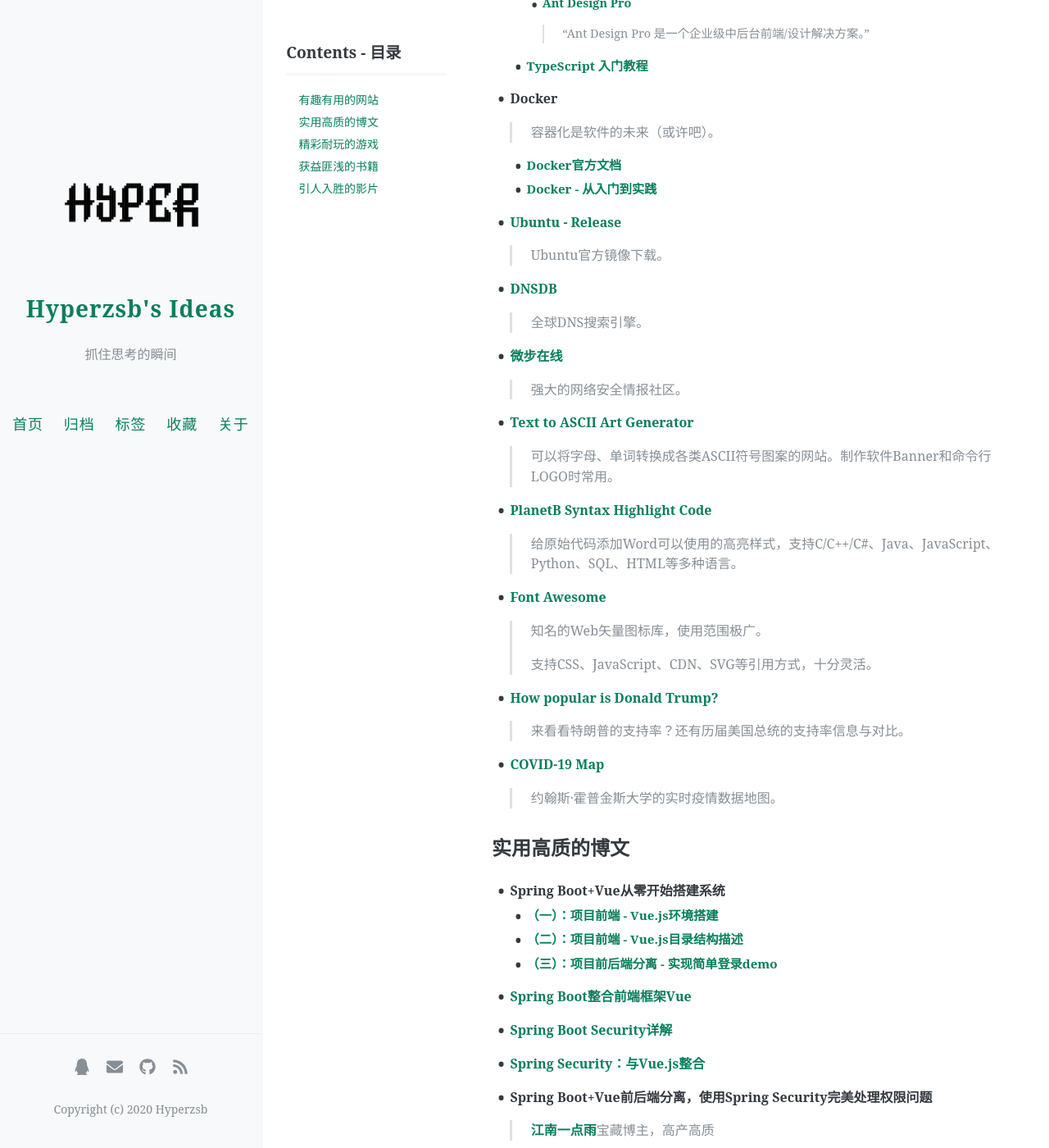
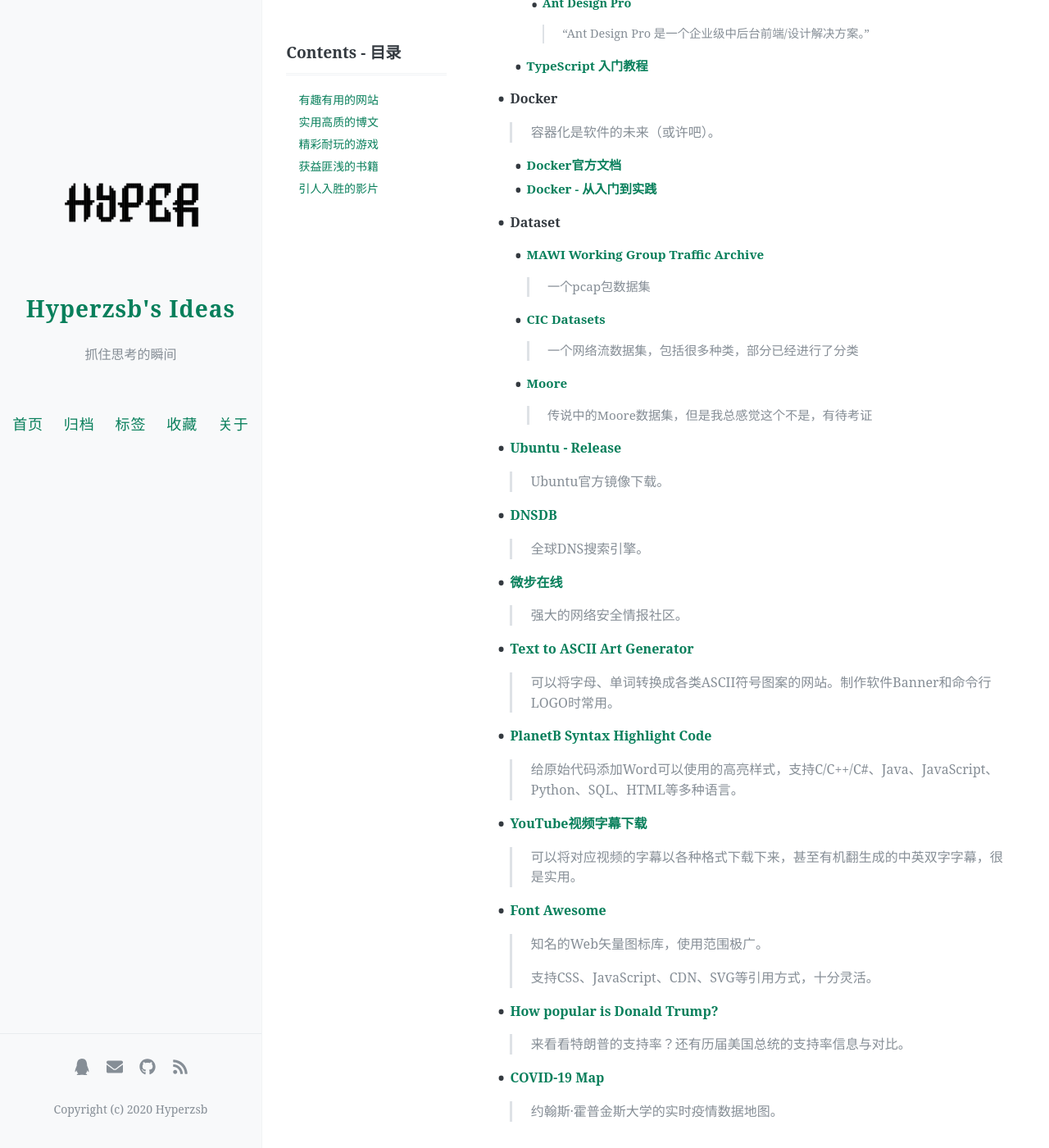
Before and after one commit to Hyperzsb/blog, a Jekyll site: the page built from collections/index.md, in a window 1280 px wide and 1400 px high, scrolled down 2787 px. Shown: the whole window at 82% size. Built offline with Jekyll 4.4.1, drawn with Linux system fonts in a browser that asks for light colours; comment, search, counter and statistics services are not loaded.

Commit message:
[feat]Update Collections

```diff
--- a/collections/index.md
+++ b/collections/index.md
@@ -141,6 +141,20 @@
   - **[Docker官方文档](https://docs.docker.com/)**
   - **[Docker - 从入门到实践](https://yeasy.gitbooks.io/docker_practice/content/)**
 
+- **Dataset**
+
+  - **[MAWI Working Group Traffic Archive](http://mawi.wide.ad.jp/mawi/)**
+
+    > 一个pcap包数据集
+
+  - **[CIC Datasets](https://www.unb.ca/cic/datasets/)**
+
+    > 一个网络流数据集，包括很多种类，部分已经进行了分类
+
+  - **[Moore](https://www.cl.cam.ac.uk/research/srg/netos/projects/archive/nprobe/data/index.html)**
+
+    > 传说中的Moore数据集，但是我总感觉这个不是，有待考证
+
 - **[Ubuntu - Release](http://releases.ubuntu.com/)**
 
   > Ubuntu官方镜像下载。
@@ -160,6 +174,10 @@
 - **[PlanetB Syntax Highlight Code](http://www.planetb.ca/syntax-highlight-word/)**
 
   > 给原始代码添加Word可以使用的高亮样式，支持C/C++/C#、Java、JavaScript、Python、SQL、HTML等多种语言。
+
+- **[YouTube视频字幕下载](https://zhuwei.me/y2b/)**
+
+  > 可以将对应视频的字幕以各种格式下载下来，甚至有机翻生成的中英双字字幕，很是实用。
 
 - **[Font Awesome](https://fontawesome.com/)**
 
```
